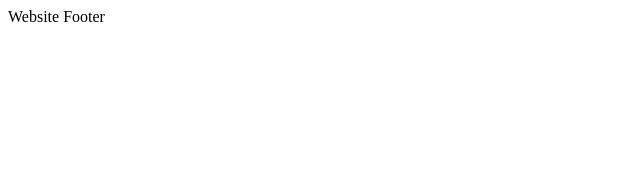
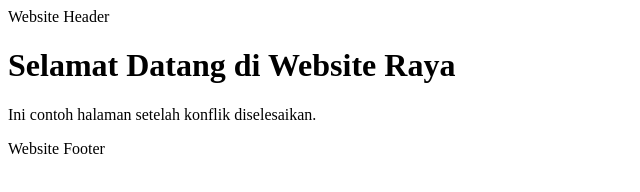
Before and after one commit to rayy73/projek-web-raya, a plain HTML site: page index.html in a window 1280 px wide. Shown: the whole page, without its empty margins (0-640 px from the left). Drawn offline with Linux system fonts and the light colour scheme.

Commit message:
menambahkan komponen header

```diff
--- a/index.html
+++ b/index.html
@@ -3,9 +3,14 @@
 <head>
     <meta charset="UTF-8">
     <meta name="viewport" content="width=device-width, initial-scale=1.0">
-    <title>Document</title>
+    <title>Website Raya</title>
 </head>
 <body>
-
+    <header>Website Header</header>
+    <main>
+        <h1>Selamat Datang di Website Raya</h1>
+        <p>Ini contoh halaman setelah konflik diselesaikan.</p>
+    </main>
+    <footer>Website Footer</footer>
 </body>
-</html><footer>Website Footer</footer>
+</html>
```
